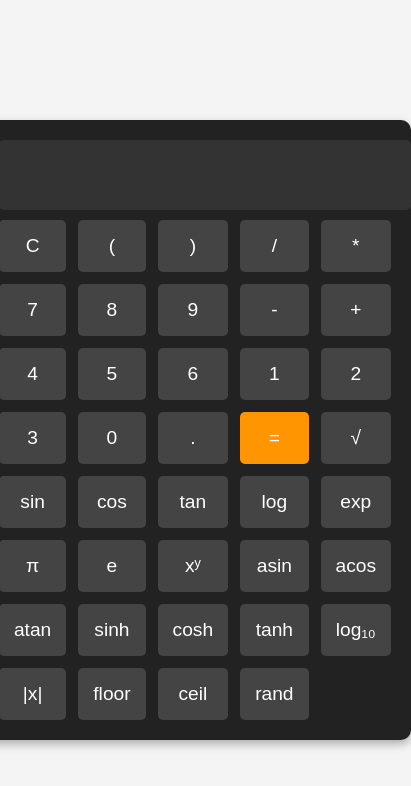
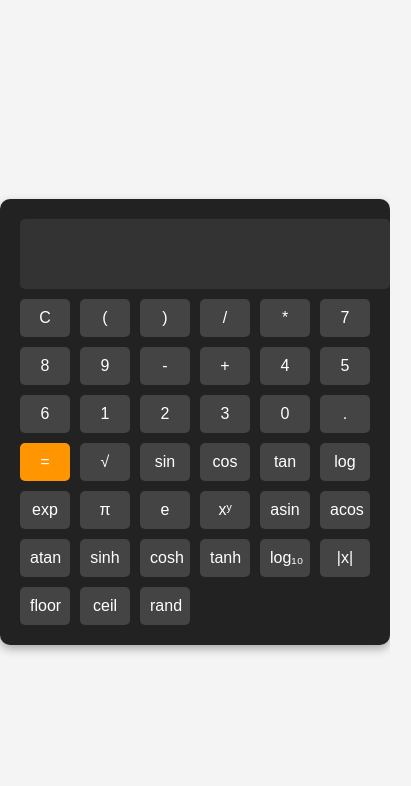
Before and after one commit to Muhammad12Umar/Scientific_Calculator, a plain HTML site: page Scientific.html in a window 390 px wide. Shown: the whole page, 411 px wide, since content can reach past the window. Drawn offline with Linux system fonts and the light colour scheme.

Commit message:
Scientif calculator

```diff
--- a/Scientific.html
+++ b/Scientific.html
@@ -12,9 +12,11 @@
             align-items: center;
             height: 100vh;
             background-color: #f4f4f4;
+            margin: 0;
         }
         .calculator {
-            width: 500px;
+            width: 90%;
+            max-width: 400px;
             background: #222;
             padding: 20px;
             border-radius: 10px;
@@ -34,8 +36,8 @@
         }
         .buttons {
             display: grid;
-            grid-template-columns: repeat(5, 2fr);
-            gap:12px;
+            grid-template-columns: repeat(auto-fit, minmax(50px, 1fr));
+            gap: 10px;
         }
         button {
             padding: 15px;
@@ -54,6 +56,12 @@
         }
         .equal:hover {
             background: #e08900;
+        }
+        @media (max-width: 480px) {
+            button {
+                font-size: 1em;
+                padding: 10px;
+            }
         }
     </style>
 </head>
```
